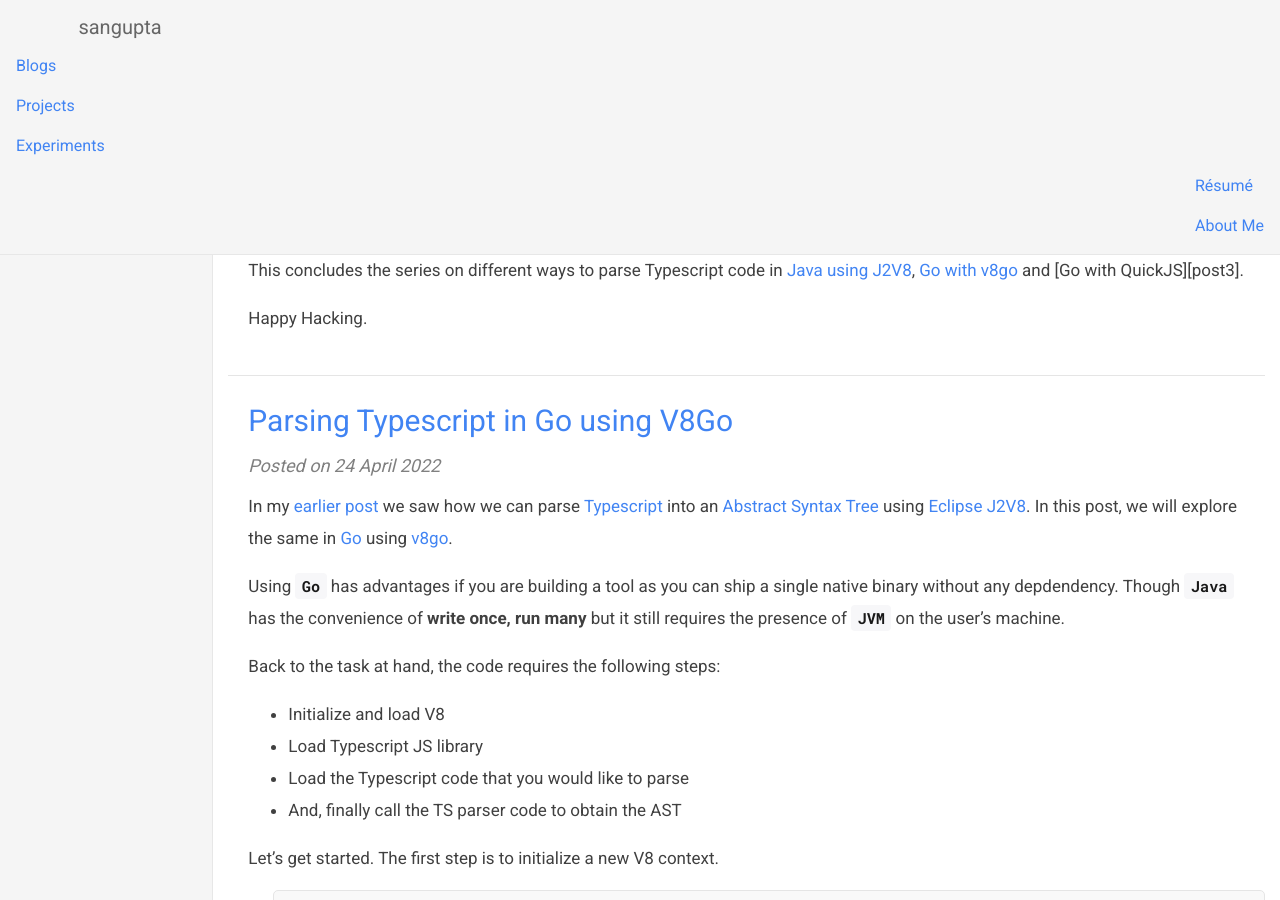
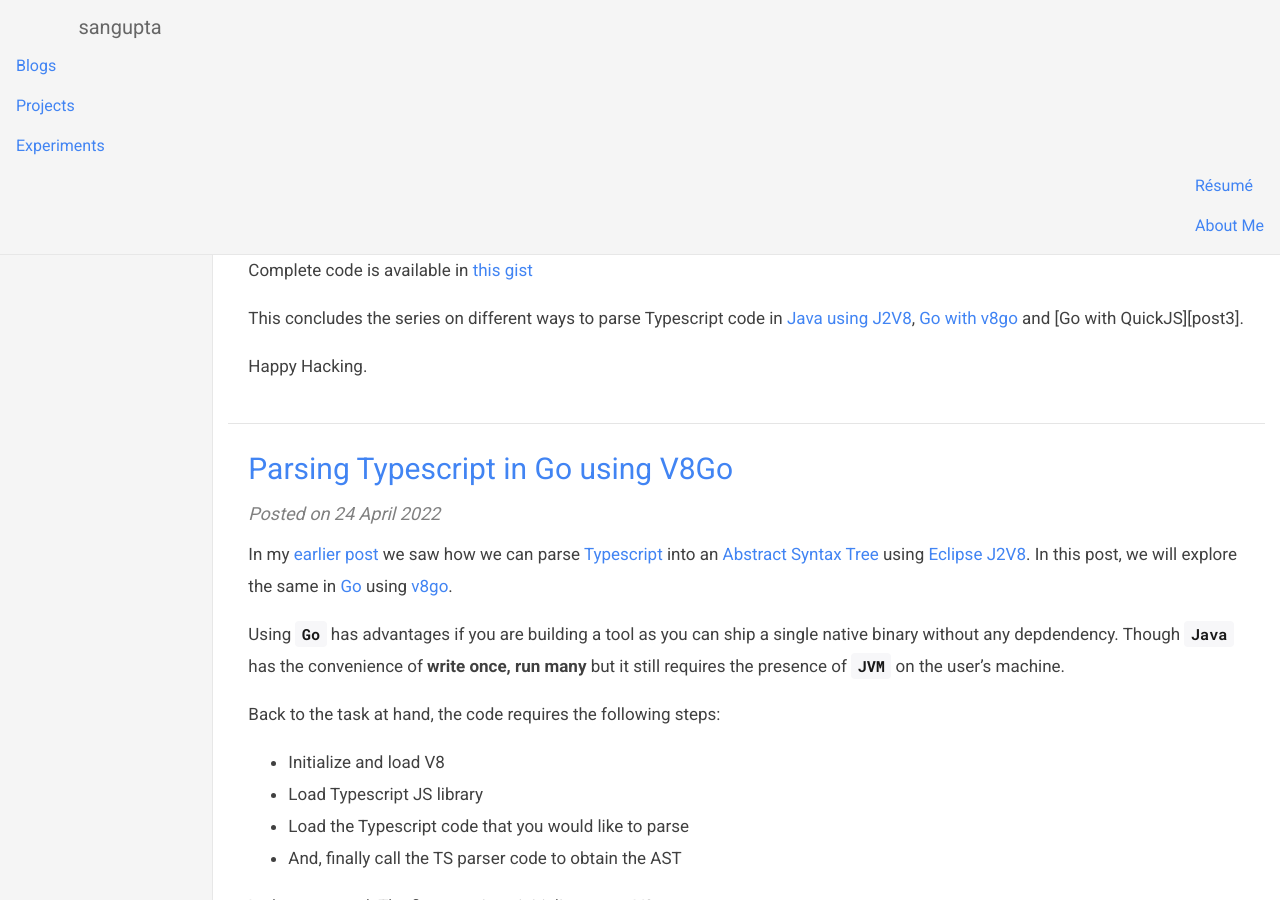
Before and after one commit to sangupta/sangupta.github.io, a Jekyll site: the page built from index.html, in a window 1280 px wide and 900 px high, scrolled down 2969 px. Built offline with Jekyll 4.4.1, drawn with Linux system fonts in a browser that asks for light colours; nearby versions of some CDN libraries; comment, search, counter and statistics services are not loaded; some of the changed text lies outside the part shown.

Commit message:
add gist URLs

````diff
--- a/_posts/2022-04-24-parsing-typescript-in-go-with-v8go.md
+++ b/_posts/2022-04-24-parsing-typescript-in-go-with-v8go.md
@@ -115,6 +115,8 @@ an exercise for the reader.
 fmt.Println(fnValue.IsObject()) // returns true
 ```
 
+Complete code is available in [this gist](https://gist.github.com/sangupta/070edef1bc1aec675d47eb3b44ad1b24).
+
 In my next post we will see how we can achieve the same using [QuickJS][quickjs] and its wrapper
 for Go, [QuickJS-Go][quickjs-go].
 
--- a/_posts/2022-04-26-parsing-typescript-in-go-with-quick-js.md
+++ b/_posts/2022-04-26-parsing-typescript-in-go-with-quick-js.md
@@ -137,6 +137,8 @@ if result.IsObject() {
 }
 ```
 
+Complete code is available in [this gist](https://gist.github.com/sangupta/f08af23ce6816f7fad6ac88a267a1a6f)
+
 This concludes the series on different ways to parse Typescript code in [Java using J2V8][post1],
 [Go with v8go][post2] and [Go with QuickJS][post3].
 
````
